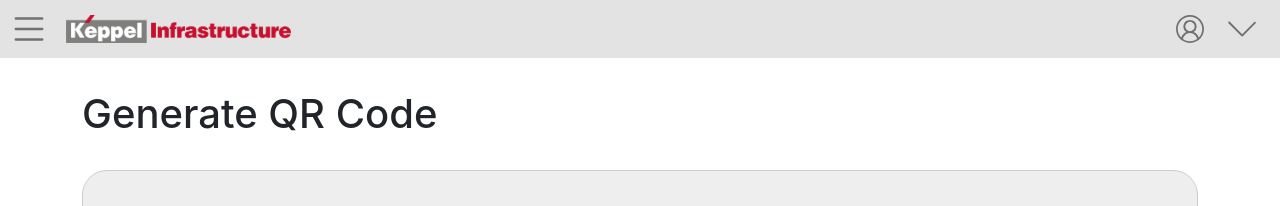
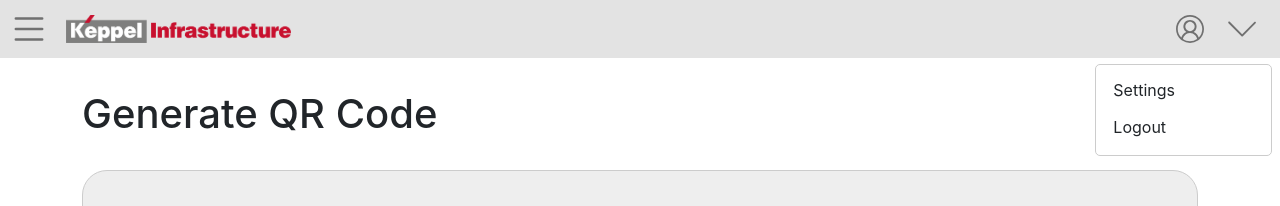
Before and after one commit to mikellez/keppelnext, a Next.js app: page /QRCode in a window 1280 px wide. Shown: the top 206 px of the page. Built offline with nearby package versions, Linux system fonts and the light colour scheme.

Commit message:
dropdown and log out

```diff
--- a/components/TopBar.tsx
+++ /dev/null
@@ -1,26 +0,0 @@
-import Image from 'next/image'
-import { BsList } from 'react-icons/bs'
-import { SlArrowDown } from 'react-icons/sl'
-import { VscAccount } from "react-icons/vsc";
-
-import SideBar from '../components/SideBar'
-import { useProSidebar } from 'react-pro-sidebar';
-
-import { useState, useEffect } from 'react';
-
-function TopBar() {
-
-	return (
-		<div>
-			<div style={{backgroundColor: "#E3E3E3", padding: "0.5em", display: "flex", alignItems: "center"}}>
-				<BsList size={42} style={{color:"#707070", marginRight:"1em"}}/>
-				<Image src="/keppellogo.png" alt="Keppell Logo" width={225} height={28}/>
-				<VscAccount size={28} style={{color:"#707070", marginLeft: "auto"}}/>
-				<SlArrowDown size={28} style={{color:"#707070", marginLeft: "1.5em", marginRight:"1em"}}/>
-
-			</div>
-		</div>
-	)
-}
-
-export default TopBar;
--- /dev/null
+++ b/components/TopBar/DropdownMenu.tsx
@@ -0,0 +1,32 @@
+
+import React from 'react'
+import { SlArrowDown } from 'react-icons/sl'
+import DropdownOption from './DropdownOption'
+import styles from '../../styles/DropdownMenu.module.css'
+import axios from 'axios'
+
+export default function DropdownMenu() {
+
+	const sendLogout = () => {
+		axios.post("/api/logout")
+		.then((response) => {
+			console.log("success", response);
+			window.location.href = '/';
+		}).catch((e) => {
+			console.log("error", e);
+			alert("logout fail")
+		})
+	}
+
+	const logOut = (): void => {
+		sendLogout();
+	}
+
+	return <div>
+		<SlArrowDown size={28} style={{color:"#707070", marginLeft: "1.5em", marginRight:"1em"}}/>
+		<div className={styles.dropdownMenuContainer}>
+			<DropdownOption href="google.com">Settings</DropdownOption>
+			<DropdownOption funcOnClick={logOut}>Logout</DropdownOption>
+		</div>
+	</div>
+}
--- /dev/null
+++ b/components/TopBar/DropdownOption.tsx
@@ -0,0 +1,13 @@
+
+interface DropdownOptionInfo {
+    href?: string;
+    funcOnClick?: React.MouseEventHandler<HTMLAnchorElement>;
+    children?: React.ReactNode;
+}
+
+export default function DropdownOption(props: DropdownOptionInfo) {
+    return <div style={{
+        padding: "0.3em 0.5em 0.5em 0.3em",
+        margin: "0 5em 0 0.3em"
+    }}><a href={props.href} onClick={props.funcOnClick}>{props.children}</a></div>
+}
--- /dev/null
+++ b/components/TopBar/TopBar.tsx
@@ -0,0 +1,20 @@
+import Image from 'next/image'
+import { BsList } from 'react-icons/bs'
+import { VscAccount } from "react-icons/vsc";
+
+import SideBar from '../SideBar'
+import DropdownMenu from './DropdownMenu';
+
+export default function TopBar() {
+
+	return (
+		<div>
+			<div style={{backgroundColor: "#E3E3E3", padding: "0.5em", display: "flex", alignItems: "center"}}>
+				<BsList size={42} style={{color:"#707070", marginRight:"1em"}}/>
+				<Image src="/keppellogo.png" alt="Keppel Logo" width={225} height={28}/>
+				<VscAccount size={28} style={{color:"#707070", marginLeft: "auto"}}/>
+				<DropdownMenu/>
+			</div>
+		</div>
+	)
+}
--- a/pages/Login.tsx
+++ b/pages/Login.tsx
@@ -1,6 +1,5 @@
 import styles from '../styles/Login.module.css'
 import React, { useState, useRef } from 'react'
-import Router from 'next/router'
 import Image from 'next/image'
 import axios from 'axios';
 import { useForm } from 'react-hook-form';
@@ -15,7 +14,10 @@ function Login() {
 	const {
 		register,
 		handleSubmit,
+		formState
 	} = useForm<FormValues>();
+
+	const { isSubmitting } = formState;
 
 	const formSubmit: SubmitHandler<FormValues> = (data) => {
 		console.log(data);
@@ -41,7 +43,7 @@ function Login() {
 					<div className={`form-group ${styles.group}`}>
 						<input className="form-control" type="password" placeholder="Password" {...register("password")} />
 					</div>
-					<button type="submit" className="btn btn-warning">Login</button>
+					<button type="submit" disabled={isSubmitting} className="btn btn-warning">Login</button>
 				</form>
 			</div>
 		</div>
--- a/pages/_app.tsx
+++ b/pages/_app.tsx
@@ -3,7 +3,7 @@ import '../styles/globals.css'
 import type { AppProps } from 'next/app'
 import { useEffect } from "react";
 import { useRouter } from 'next/router';
-import TopBar from '../components/TopBar';
+import TopBar from '../components/TopBar/TopBar';
 
 export default function App({ Component, pageProps }: AppProps) {
 	const router = useRouter();
--- /dev/null
+++ b/styles/DropdownMenu.module.css
@@ -0,0 +1,11 @@
+.dropdownMenuContainer {
+    position: absolute;
+    top: 4em;
+    right: 0.5em;
+
+    background-color: white;
+    border: solid #cccccc 1px;
+    border-radius: 5px;
+
+    padding: 0.5em;
+}
```
